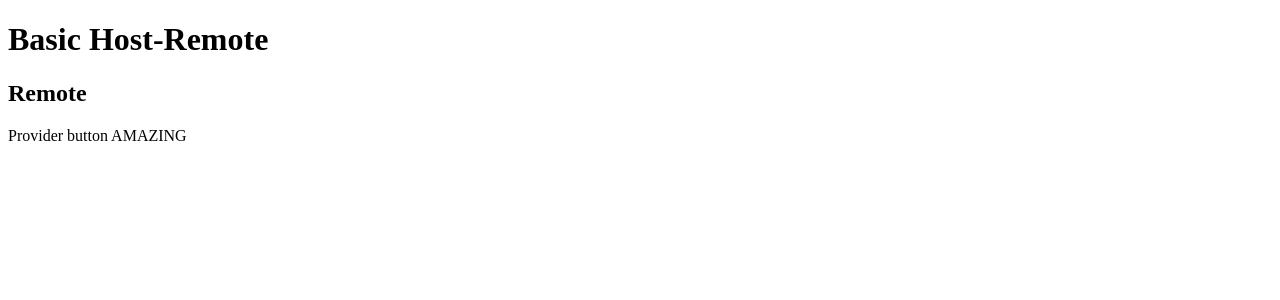
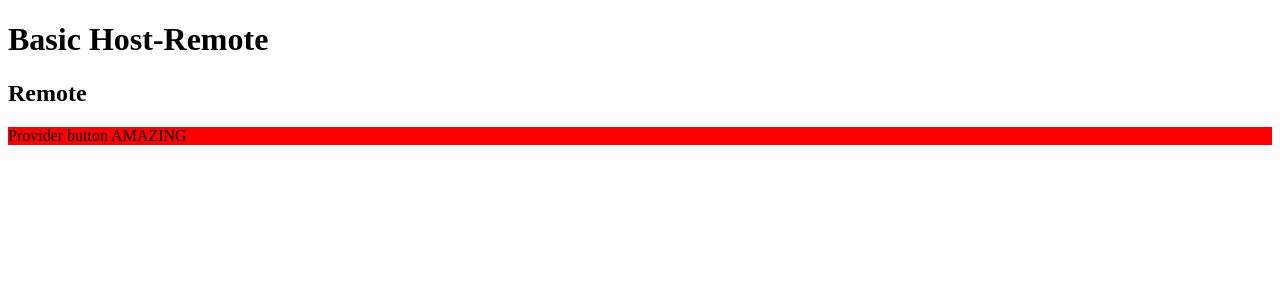
Before and after one commit to hallefsantos/mf2-provider, a React app: page / in a window 1280 px wide. Shown: the top 300 px of the page. Built offline with nearby package versions, Linux system fonts and the light colour scheme; the HTML template or start-up script is replaced by a standard one.

Commit message:
Update Button.tsx

```diff
--- a/src/Button.tsx
+++ b/src/Button.tsx
@@ -1,3 +1,3 @@
 export default function Button() {
-  return <div>Provider button AMAZING</div>;
+  return <div style={{ backgroundColor: 'red' }}>Provider button AMAZING</div>;
 }
```
